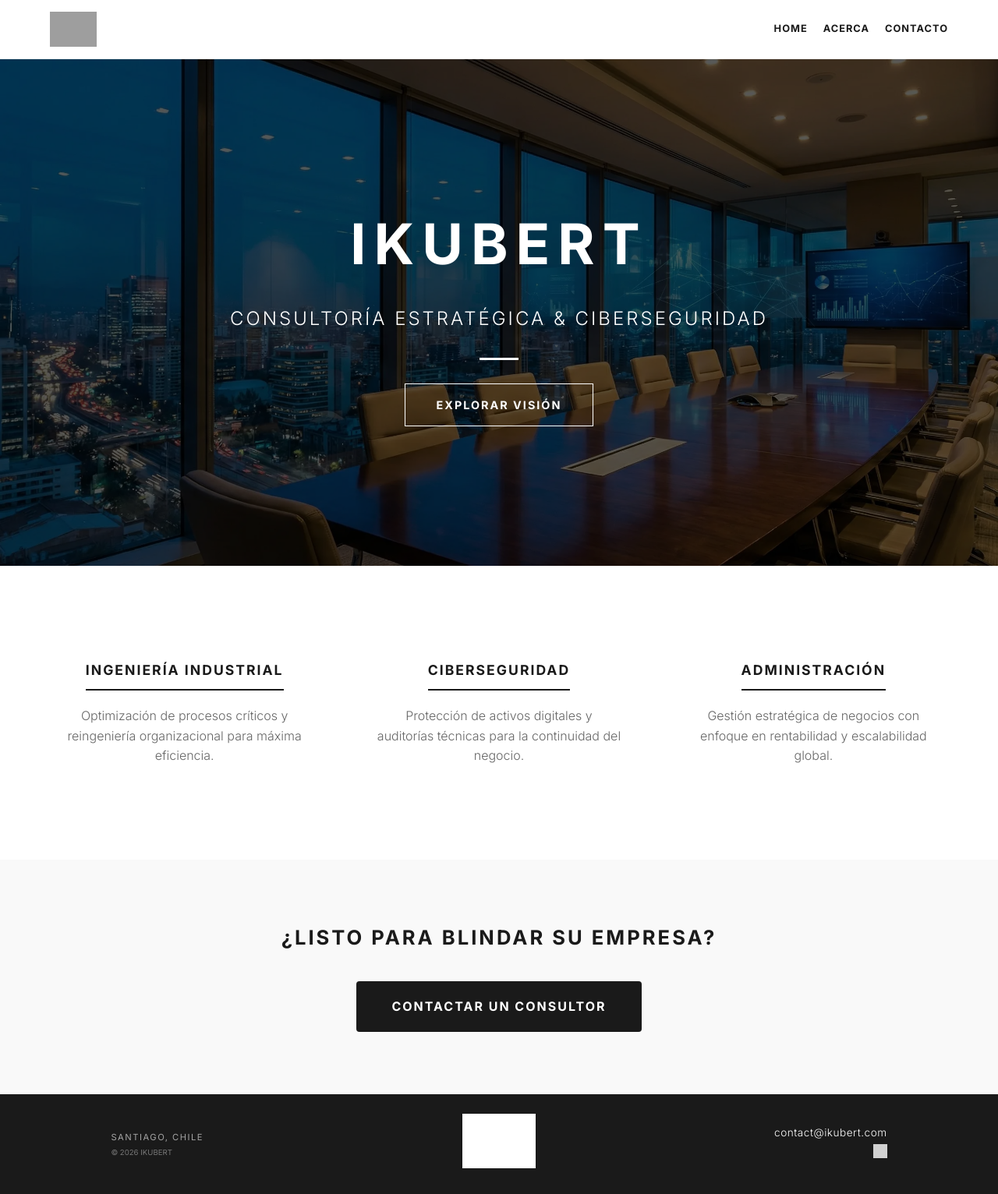
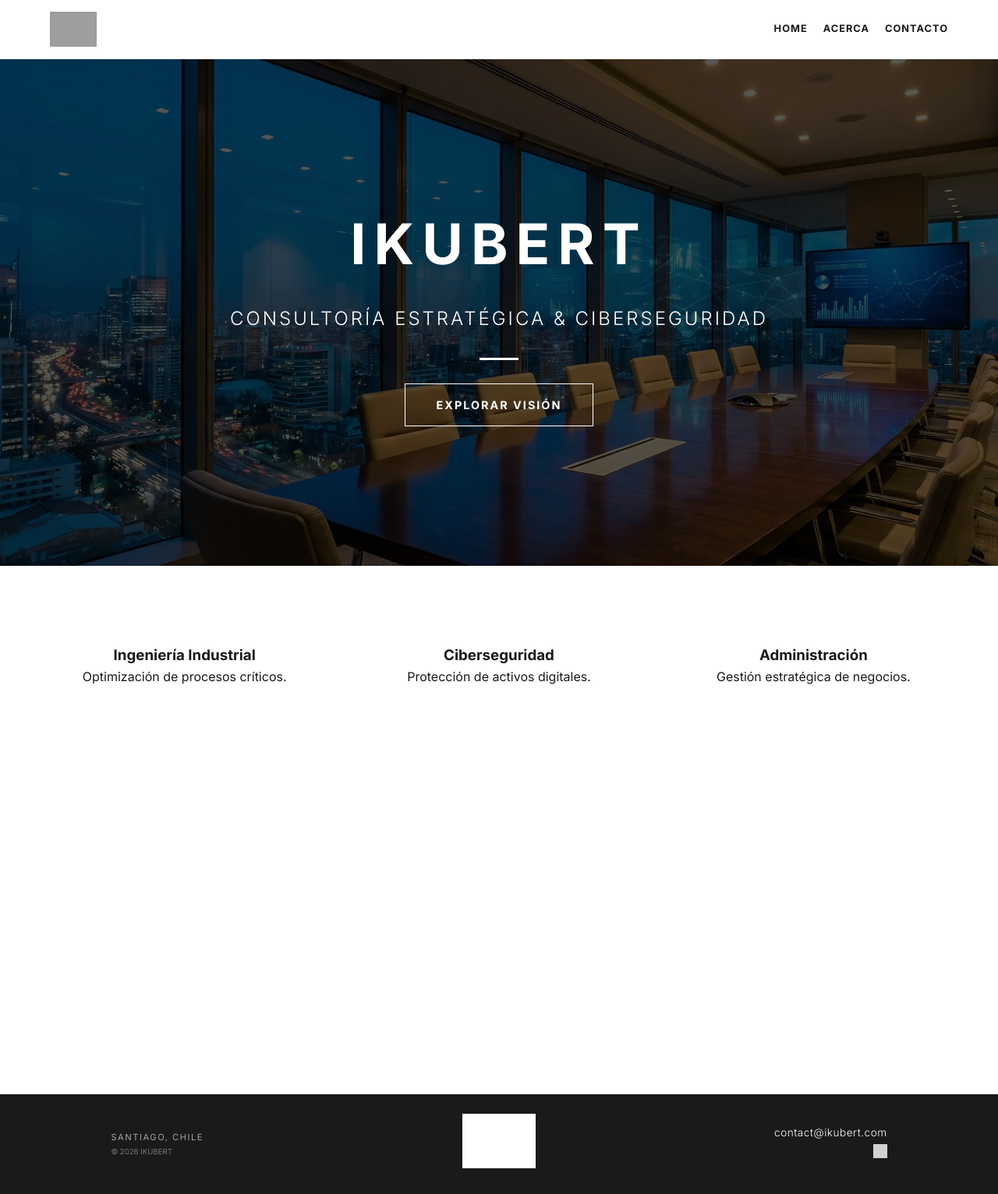
Before and after one commit to IKUBERT/ikubert.github.io, a Jekyll site: the page built from index.html, in a window 1280 px wide. Shown: the whole page at 78% size. Built offline with Jekyll 4.4.1, drawn with Linux system fonts in a browser that asks for light colours; grey boxes are pictures that could not be loaded.

Commit message:
Update index.html

```diff
--- a/index.html
+++ b/index.html
@@ -3,45 +3,25 @@ layout: default
 title: Home | IKUBERT
 ---
 <style>
-    html, body { overflow-x: hidden; width: 100%; margin: 0; padding: 0; box-sizing: border-box; }
     @media (max-width: 768px) {
         .hero-home { padding: 80px 20px !important; min-height: 500px !important; }
         .hero-title-home { font-size: 2.5rem !important; letter-spacing: 4px !important; }
-        .hero-subtitle-home { font-size: 1rem !important; letter-spacing: 1px !important; }
-        .section-home { padding: 50px 20px !important; }
         .feature-grid { display: flex !important; flex-direction: column !important; gap: 30px !important; }
-        .cta-button { width: 100% !important; max-width: 300px; }
     }
 </style>
-
-<header class="hero-home" style="position: relative; text-align: center; padding: 160px 20px; background: url('/src/oficina-home-ikubert.webp') no-repeat center center/cover; color: #ffffff; min-height: 650px; display: flex; flex-direction: column; justify-content: center; align-items: center; width: 100%;">
+<header class="hero-home" style="position: relative; text-align: center; padding: 160px 20px; background: url('/src/oficina-home-ikubert.webp') no-repeat center center/cover; color: #ffffff; min-height: 650px; display: flex; flex-direction: column; justify-content: center; align-items: center;">
     <div style="position: absolute; top: 0; left: 0; width: 100%; height: 100%; background: rgba(0,0,0,0.65); z-index: 1;"></div>
-    <div style="position: relative; z-index: 2; width: 100%; max-width: 900px;">
+    <div style="position: relative; z-index: 2;">
         <h1 class="hero-title-home" style="font-size: 4.5rem; letter-spacing: 10px; margin-bottom: 20px; font-weight: 800; text-transform: uppercase;">IKUBERT</h1>
-        <p class="hero-subtitle-home" style="font-size: 1.5rem; font-weight: 300; letter-spacing: 3px; text-transform: uppercase;">Consultoría Estratégica & Ciberseguridad</p>
+        <p style="font-size: 1.5rem; font-weight: 300; letter-spacing: 3px; text-transform: uppercase;">Consultoría Estratégica & Ciberseguridad</p>
         <div style="width: 50px; height: 3px; background: #ffffff; margin: 30px auto;"></div>
         <a href="/acerca" style="display: inline-block; padding: 15px 40px; border: 1px solid #fff; color: #fff; text-decoration: none; font-weight: 700; letter-spacing: 2px; text-transform: uppercase; font-size: 0.9rem;">Explorar Visión</a>
     </div>
 </header>
-
-<div class="section-home" style="max-width: 1200px; margin: 0 auto; padding: 100px 20px; box-sizing: border-box;">
+<div class="section-home" style="max-width: 1200px; margin: 0 auto; padding: 100px 20px;">
     <div class="feature-grid" style="display: grid; grid-template-columns: repeat(auto-fit, minmax(300px, 1fr)); gap: 50px;">
-        <div class="feature-card" style="text-align: center; padding: 20px;">
-            <h3 style="text-transform: uppercase; letter-spacing: 2px; font-size: 1.1rem; margin-bottom: 20px; border-bottom: 2px solid #1a1a1a; display: inline-block; padding-bottom: 10px;">Ingeniería Industrial</h3>
-            <p style="color: #666; font-weight: 300;">Optimización de procesos críticos y reingeniería organizacional para máxima eficiencia.</p>
-        </div>
-        <div class="feature-card" style="text-align: center; padding: 20px;">
-            <h3 style="text-transform: uppercase; letter-spacing: 2px; font-size: 1.1rem; margin-bottom: 20px; border-bottom: 2px solid #1a1a1a; display: inline-block; padding-bottom: 10px;">Ciberseguridad</h3>
-            <p style="color: #666; font-weight: 300;">Protección de activos digitales y auditorías técnicas para la continuidad del negocio.</p>
-        </div>
-        <div class="feature-card" style="text-align: center; padding: 20px;">
-            <h3 style="text-transform: uppercase; letter-spacing: 2px; font-size: 1.1rem; margin-bottom: 20px; border-bottom: 2px solid #1a1a1a; display: inline-block; padding-bottom: 10px;">Administración</h3>
-            <p style="color: #666; font-weight: 300;">Gestión estratégica de negocios con enfoque en rentabilidad y escalabilidad global.</p>
-        </div>
+        <div style="text-align: center;"><h3>Ingeniería Industrial</h3><p>Optimización de procesos críticos.</p></div>
+        <div style="text-align: center;"><h3>Ciberseguridad</h3><p>Protección de activos digitales.</p></div>
+        <div style="text-align: center;"><h3>Administración</h3><p>Gestión estratégica de negocios.</p></div>
     </div>
 </div>
-
-<div style="background: #f9f9f9; padding: 80px 20px; text-align: center; width: 100%;">
-    <h2 class="cta-title" style="text-transform: uppercase; letter-spacing: 3px; font-size: 1.6rem; margin-bottom: 35px;">¿Listo para blindar su empresa?</h2>
-    <a href="/contacto" class="cta-button" style="background: #1a1a1a; color: #fff; padding: 20px 45px; text-decoration: none; font-weight: 700; letter-spacing: 2px; text-transform: uppercase; border-radius: 4px; display: inline-block;">Contactar un Consultor</a>
-</div>
```
